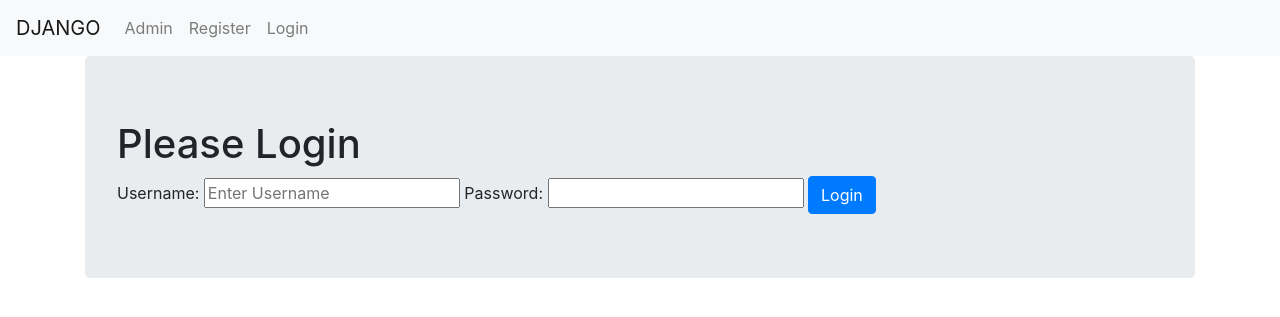
After one commit to rfig081/fullstack-training, a Django app: page /auth_app/user_login/ in a window 1280 px wide. The commit adds this page. Shown: the top 317 px of the page. Run offline with Django 3.2, Linux system fonts and the light colour scheme; some libraries are stand-ins or nearby versions.

Commit message:
Login/Logout Created

```diff
--- a/src/auth_app/urls.py
+++ b/src/auth_app/urls.py
@@ -7,4 +7,5 @@ app_name = 'auth_app'
 
 urlpatterns = [
     path('register/', views.register, name='register'),
+    path('user_login/', views.user_login, name='user_login'),
 ]
--- a/src/auth_app/views.py
+++ b/src/auth_app/views.py
@@ -1,10 +1,17 @@
 from django.shortcuts import render
 from auth_app.forms import UserForm, UserProfileInfoForm
+
+from django.http import HttpResponseRedirect, HttpResponse
+from django.urls import reverse
+from django.contrib.auth import authenticate, login, logout
+from django.contrib.auth.decorators import login_required
 
 # Create your views here.
 
 def index(request):
     return render(request, 'auth_app/index.html')
+
+
 
 def register(request):
 
@@ -40,3 +47,41 @@ def register(request):
         'profile_form': profile_form,
         'registered': registered,
     })
+
+
+
+def user_login(request):
+
+    if request.method == "POST":
+        username = request.POST.get('username')
+        password = request.POST.get('password')
+
+        user = authenticate(username=username,password=password)
+
+        if user:
+            if user.is_active:
+                login(request,user)
+                return HttpResponseRedirect(reverse('index'))
+            else:
+                return HttpResponse("ACCOUNT NOT ACTIVE")
+
+        else:
+            print("Someone tried to login and failed!")
+            print("Username: {} and password {}".format(username,password))
+            return HttpResponse("Invalid login details supplied!")
+
+    else:
+            return render(request, 'auth_app/login.html', {})
+
+
+
+@login_required
+def user_logout(request):
+    logout(request)
+    return HttpResponseRedirect(reverse('index'))
+
+
+
+@login_required
+def special(request):
+    return HttpResponse("You are logged in, Nice!")
--- a/src/fullstack_prj/settings.py
+++ b/src/fullstack_prj/settings.py
@@ -142,3 +142,5 @@ STATICFILES_DIRS = [
 
 MEDIA_URL = '/media/'
 MEDIA_ROOT = MEDIA_DIR
+
+LOGIN_URL = 'auth_app/user_login'
--- a/src/fullstack_prj/urls.py
+++ b/src/fullstack_prj/urls.py
@@ -30,4 +30,6 @@ urlpatterns = [
     # path('formpage/', views.form_name_view, name='form_name'),
     # path('templates_app/', include('templates_app.urls')),
     path('auth_app/', include('auth_app.urls')),
+    path('logout/', views.user_logout, name='logout'),
+    path('special/', views.special, name='special'),
 ]
--- a/src/templates/auth_app/base.html
+++ b/src/templates/auth_app/base.html
@@ -22,6 +22,16 @@
                 <li class="nav-item">
                     <a class="nav-link" href="{% url 'auth_app:register' %}">Register</a>
                 </li>
+
+                {% if user.is_authenticated %}
+                    <li class="nav-item">
+                        <a class="nav-link" href="{% url 'logout' %}">Logout</a>
+                    </li>
+                {% else %}
+                    <li class="nav-item">
+                        <a class="nav-link" href="{% url 'auth_app:user_login' %}">Login</a>
+                    </li>
+                {% endif %}
             </ul>
         </div>
     </nav>
--- /dev/null
+++ b/src/templates/auth_app/login.html
@@ -0,0 +1,18 @@
+{% extends 'auth_app/base.html' %}
+{% block body_block %}
+
+<div class="jumbotron">
+    <h1>Please Login</h1>
+    <form action="{% url 'auth_app:user_login' %}" method="POST">
+        {% csrf_token %}
+        <label for="username">Username:</label>
+        <input type="text" name="username" placeholder="Enter Username">
+
+        <label for="password">Password:</label>
+        <input type="password" name="password">
+
+        <input type="submit" value="Login" class="btn btn-primary">
+    </form>
+</div>
+
+{% endblock %}
```
Also changed, not shown: src/db.sqlite3, src/media/profile_imgs/django-reinhart_8hnxr0Y.jpeg (added).
